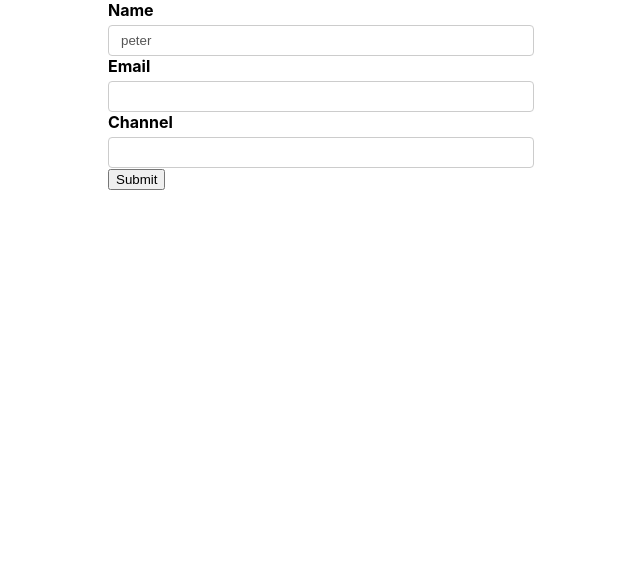
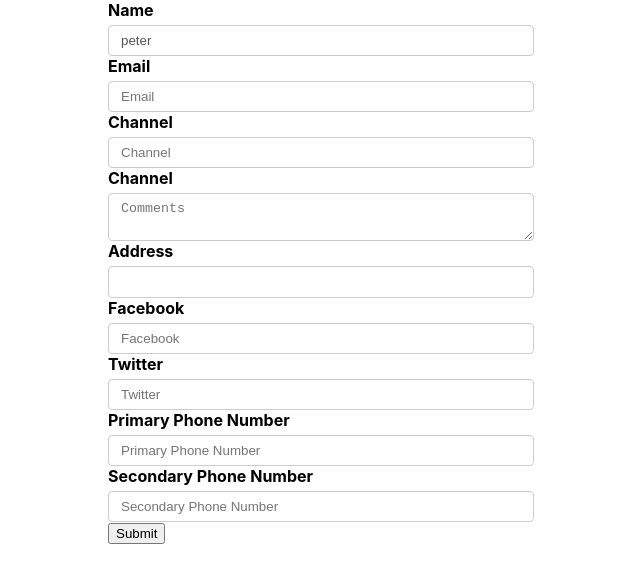
Before and after one commit to sunmughan/reactjs-tuts, a React (Create React App) app in the folder reactjs-codeevo/: page / in a window 1280 px wide. Shown: the top 582 px of the page, without its empty margins (319-959 px from the left). Built offline with nearby package versions, Linux system fonts and the light colour scheme.

Commit message:
Completed 21 parts from the practical react tutorial series.

```diff
--- /dev/null
+++ b/reactjs-codeevo/src/components/react-formik/simple-yt-form/TextError.js
@@ -0,0 +1,8 @@
+import React from "react";
+import styles from "./YouTubeForm.module.css";
+
+const TextError = (props) => {
+  return <div className={styles.error}>{props.children}</div>;
+};
+
+export default TextError;
--- a/reactjs-codeevo/src/components/react-formik/simple-yt-form/YouTubeForm.js
+++ b/reactjs-codeevo/src/components/react-formik/simple-yt-form/YouTubeForm.js
@@ -40,7 +40,7 @@
 //             {...formik.getFieldProps("name")}
 //           />
 //           {formik.touched.name && formik.errors.name ? (
-//             <div className={styles.error}>{formik.errors.name}</div>
+//             <div >{formik.errors.name}</div>
 //           ) : null}
 //         </div>
 //         <div className={styles.formControl}>
@@ -52,7 +52,7 @@
 //             {...formik.getFieldProps("email")}
 //           />
 //           {formik.touched.email && formik.errors.email ? (
-//             <div className={styles.error}>{formik.errors.email}</div>
+//             <div >{formik.errors.email}</div>
 //           ) : null}
 //         </div>
 //         <div className={styles.formControl}>
@@ -64,7 +64,7 @@
 //             {...formik.getFieldProps("channel")}
 //           />
 //           {formik.touched.channel && formik.errors.channel ? (
-//             <div className={styles.error}>{formik.errors.channel}</div>
+//             <div >{formik.errors.channel}</div>
 //           ) : null}
 //         </div>
 //         <div>
@@ -81,17 +81,31 @@ import React from "react";
 import styles from "./YouTubeForm.module.css";
 import { Formik, Form, Field, ErrorMessage } from "formik";
 import * as Yup from "yup";
+import TextError from "./TextError";
 
 let initialValues = {
   name: "peter",
   email: "",
   channel: "",
+  comments: "",
+  address: "",
+  social: {
+    facebook: "",
+    twitter: "",
+  },
+  phoneNumbers: ["", ""],
 };
 
 const validationSchema = Yup.object({
   name: Yup.string().required("Required!"),
   email: Yup.string().email("Invalid Email Format!").required("Required!"),
   channel: Yup.string().required("Required!"),
+  comments: Yup.string().required("Required!"),
+  address: Yup.string().required("Required!"),
+  social: Yup.object().shape({
+    facebook: Yup.string().required("Required!"),
+    twitter: Yup.string().required("Required!"),
+  }),
 });
 
 let onSubmit = (values) => {
@@ -109,18 +123,101 @@ const YouTubeForm = () => {
         <Form>
           <div className={styles.formControl}>
             <label htmlFor="name">Name</label>
-            <Field type={"text"} id="name" name="name" />
-            <ErrorMessage name="name" className={styles.error} />
+            <Field type={"text"} id="name" name="name" placeholder="Name" />
+            <ErrorMessage
+              name="name"
+              component={TextError}
+              // component={"div"}
+              // className={styles.error}
+            />
           </div>
           <div className={styles.formControl}>
             <label htmlFor="email">Email</label>
-            <Field type={"email"} id="email" name="email" />
-            <ErrorMessage name="email" className={styles.error} />
+            <Field type={"email"} id="email" name="email" placeholder="Email" />
+            <ErrorMessage name="email" component={TextError} />
           </div>
           <div className={styles.formControl}>
             <label htmlFor="channel">Channel</label>
-            <Field type={"text"} id="channel" name="channel" />
-            <ErrorMessage name="channel" className={styles.error} />
+            <Field
+              type={"text"}
+              id="channel"
+              name="channel"
+              placeholder="Channel"
+            />
+            <ErrorMessage name="channel" component={TextError} />
+          </div>
+          <div className={styles.formControl}>
+            <label htmlFor="channel">Channel</label>
+            <Field
+              as={"textarea"}
+              type={"text"}
+              id="comments"
+              name="comments"
+              placeholder="Comments"
+            />
+            <ErrorMessage name="comments">
+              {(errorMsg) => {
+                return <div className={styles.error}>{errorMsg}</div>;
+              }}
+            </ErrorMessage>
+          </div>
+          <div className={styles.formControl}>
+            <label htmlFor="address">Address</label>
+            <Field name="address" placeholder="address">
+              {(props) => {
+                // console.log(props);
+                let { field, form, meta } = props;
+                console.log(form);
+                return (
+                  <div>
+                    <input type={"text"} id="address" {...field} />
+                    {meta.touched && meta.error ? (
+                      <div className={styles.error}>{meta.error}</div>
+                    ) : null}
+                  </div>
+                );
+              }}
+            </Field>
+          </div>
+          <div className={styles.formControl}>
+            <label htmlFor="facebook">Facebook</label>
+            <Field
+              type={"text"}
+              id="facebook"
+              name="social.facebook"
+              placeholder="Facebook"
+            />
+            <ErrorMessage name="social.facebook" component={TextError} />
+          </div>
+          <div className={styles.formControl}>
+            <label htmlFor="twitter">Twitter</label>
+            <Field
+              type={"text"}
+              id="twitter"
+              name="social.twitter"
+              placeholder="Twitter"
+            />
+            <ErrorMessage name="social.twitter" component={TextError} />
+          </div>
+          <div className={styles.formControl}>
+            <label htmlFor="primaryPh">Primary Phone Number</label>
+            <Field
+              type={"text"}
+              id="primaryPh"
+              name="phoneNumbers[0]"
+              placeholder="Primary Phone Number"
+            />
+            {/* <ErrorMessage name="social.twitter" component={TextError} /> */}
+          </div>
+          <div className={styles.formControl}>
+            <label htmlFor="secondaryPh">Secondary Phone Number</label>
+            <Field
+              type={"text"}
+              id="secondaryPh"
+              name="phoneNumbers[1]"
+              placeholder="Secondary Phone Number"
+            />
+            {/* <ErrorMessage name="social.twitter" component={TextError} /> */}
           </div>
           <div>
             <button type="submit">Submit</button>
--- a/reactjs-codeevo/src/components/react-formik/simple-yt-form/YouTubeForm.module.css
+++ b/reactjs-codeevo/src/components/react-formik/simple-yt-form/YouTubeForm.module.css
@@ -11,7 +11,8 @@ label {
 }
 
 input[type="text"],
-input[type="email"] {
+input[type="email"],
+textarea {
   display: block;
   width: 400px;
   padding: 6px 12px;
```
